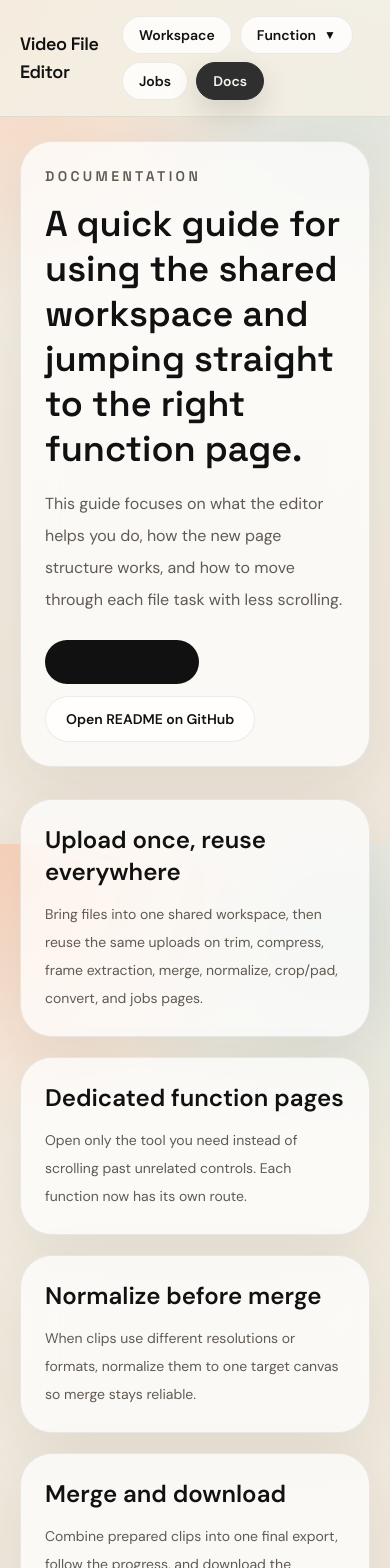
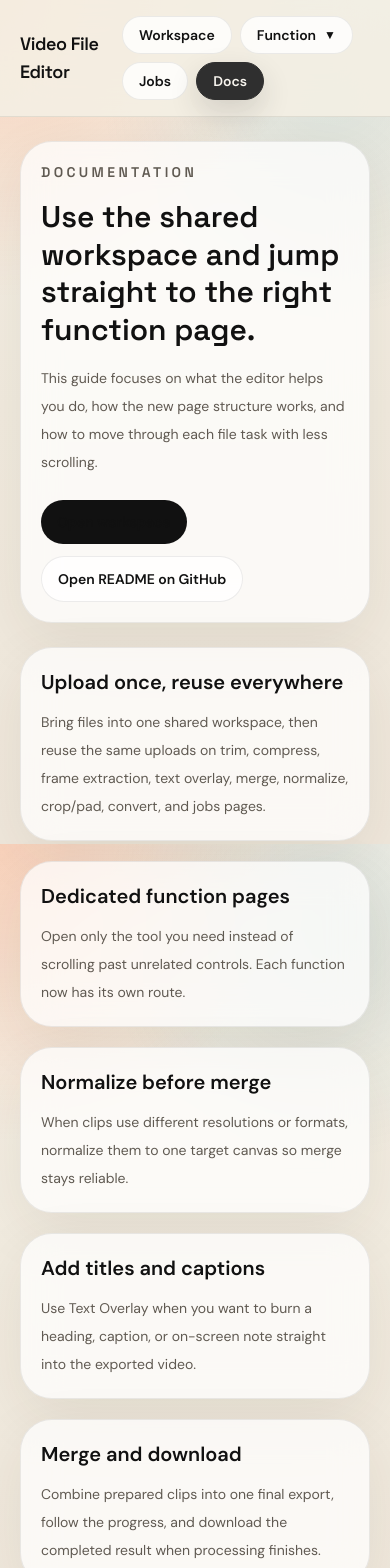
Before and after one commit to AndriiDobronos/Video-file-editor-web, a Next.js app: page /docs in a window 390 px wide. Shown: the top 1568 px of the page. Built offline with nearby package versions, Linux system fonts and the light colour scheme.

Commit message:
додав опис до нових функцій

```diff
--- a/src/app/docs/page.tsx
+++ b/src/app/docs/page.tsx
@@ -4,7 +4,7 @@ const featureCards = [
   {
     title: "Upload once, reuse everywhere",
     description:
-      "Bring files into one shared workspace, then reuse the same uploads on trim, compress, frame extraction, merge, normalize, crop/pad, convert, and jobs pages.",
+      "Bring files into one shared workspace, then reuse the same uploads on trim, compress, frame extraction, text overlay, merge, normalize, crop/pad, convert, and jobs pages.",
   },
   {
     title: "Dedicated function pages",
@@ -17,6 +17,11 @@ const featureCards = [
       "When clips use different resolutions or formats, normalize them to one target canvas so merge stays reliable.",
   },
   {
+    title: "Add titles and captions",
+    description:
+      "Use Text Overlay when you want to burn a heading, caption, or on-screen note straight into the exported video.",
+  },
+  {
     title: "Merge and download",
     description:
       "Combine prepared clips into one final export, follow the progress, and download the completed result when processing finishes.",
@@ -24,7 +29,7 @@ const featureCards = [
   {
     title: "Crop or expand the frame",
     description:
-      "Use Crop / Pad when you need to remove extra frame edges or place a file onto a larger canvas before the next step.",
+      "Use Crop / Pad when you need to remove extra frame edges or place a video or supported image onto a larger canvas before the next step.",
   },
   {
     title: "Compress and capture previews",
@@ -77,22 +82,22 @@ const statusItems = [
 
 export default function DocsPage() {
   return (
-    <main className="mx-auto flex w-full max-w-6xl flex-1 flex-col gap-8 px-5 py-6 sm:px-8 lg:px-10">
-      <section className="glass-panel rounded-[2rem] p-6 sm:p-8">
+    <main className="mx-auto flex w-full max-w-6xl flex-1 flex-col gap-6 px-5 py-6 sm:gap-8 sm:px-8 lg:px-10">
+      <section className="glass-panel rounded-[2rem] p-5 sm:p-8">
         <p className="font-display text-sm font-semibold uppercase tracking-[0.24em] text-muted">
           Documentation
         </p>
-        <h1 className="mt-4 max-w-4xl font-display text-4xl font-semibold leading-tight sm:text-5xl">
-          A quick guide for using the shared workspace and jumping straight to the right function page.
+        <h1 className="mt-4 max-w-4xl font-display text-3xl font-semibold leading-tight sm:text-4xl lg:text-5xl">
+          Use the shared workspace and jump straight to the right function page.
         </h1>
-        <p className="mt-4 max-w-3xl text-base leading-8 text-muted sm:text-lg">
+        <p className="mt-4 max-w-3xl text-sm leading-7 text-muted sm:text-lg sm:leading-8">
           This guide focuses on what the editor helps you do, how the new page structure works, and how to move through each file task with less scrolling.
         </p>
 
         <div className="mt-6 flex flex-wrap gap-3">
           <Link
             href="/"
-            className="rounded-full bg-foreground px-5 py-3 text-sm font-semibold text-white transition hover:opacity-90"
+            className="rounded-full bg-foreground px-4 py-3 text-sm font-semibold text-white transition hover:opacity-90 sm:px-5"
           >
             Open workspace
           </Link>
@@ -100,7 +105,7 @@ export default function DocsPage() {
             href="https://github.com/AndriiDobronos/Video-file-editor-web"
             target="_blank"
             rel="noreferrer"
-            className="rounded-full border border-panel-border bg-white/80 px-5 py-3 text-sm font-semibold text-foreground transition hover:bg-white"
+            className="rounded-full border border-panel-border bg-white/80 px-4 py-3 text-sm font-semibold text-foreground transition hover:bg-white sm:px-5"
           >
             Open README on GitHub
           </a>
@@ -109,8 +114,8 @@ export default function DocsPage() {
 
       <section className="grid gap-5 md:grid-cols-2">
         {featureCards.map((item) => (
-          <article key={item.title} className="glass-panel rounded-[2rem] p-6">
-            <h2 className="text-2xl font-semibold">{item.title}</h2>
+          <article key={item.title} className="glass-panel rounded-[2rem] p-5 sm:p-6">
+            <h2 className="text-xl font-semibold sm:text-2xl">{item.title}</h2>
             <p className="mt-3 text-sm leading-7 text-muted">{item.description}</p>
           </article>
         ))}
@@ -130,13 +135,13 @@ export default function DocsPage() {
           <li className="rounded-[1.5rem] bg-white/78 p-5">
             <p className="text-sm font-semibold text-foreground">2. Open the dedicated function page.</p>
             <p className="mt-2 text-sm leading-6 text-muted">
-              Use the top navigation to jump directly to Compress, Extract frame, Trim, Merge, Normalize, Crop / Pad, Convert, or Jobs instead of working through one long page.
+              Use the top navigation to jump directly to Compress, Extract frame, Text Overlay, Trim, Merge, Normalize, Crop / Pad, Convert, or Jobs instead of working through one long page.
             </p>
           </li>
           <li className="rounded-[1.5rem] bg-white/78 p-5">
             <p className="text-sm font-semibold text-foreground">3. Review file details and run the selected action.</p>
             <p className="mt-2 text-sm leading-6 text-muted">
-              Use Compress to reduce file size, Extract frame for stills, Trim for one clip, Normalize when Merge reports mismatched clips, Crop / Pad to reshape the frame, or Convert when you need a new image format.
+              Use Compress to reduce file size, Extract frame for stills, Text Overlay for burned-in captions, Trim for one clip, Normalize when Merge reports mismatched clips, Crop / Pad to reshape the frame, or Convert when you need a new image format.
             </p>
           </li>
           <li className="rounded-[1.5rem] bg-white/78 p-5">
```
Also changed, not shown: 1 other file (tests, documents, lock files or other folders).
